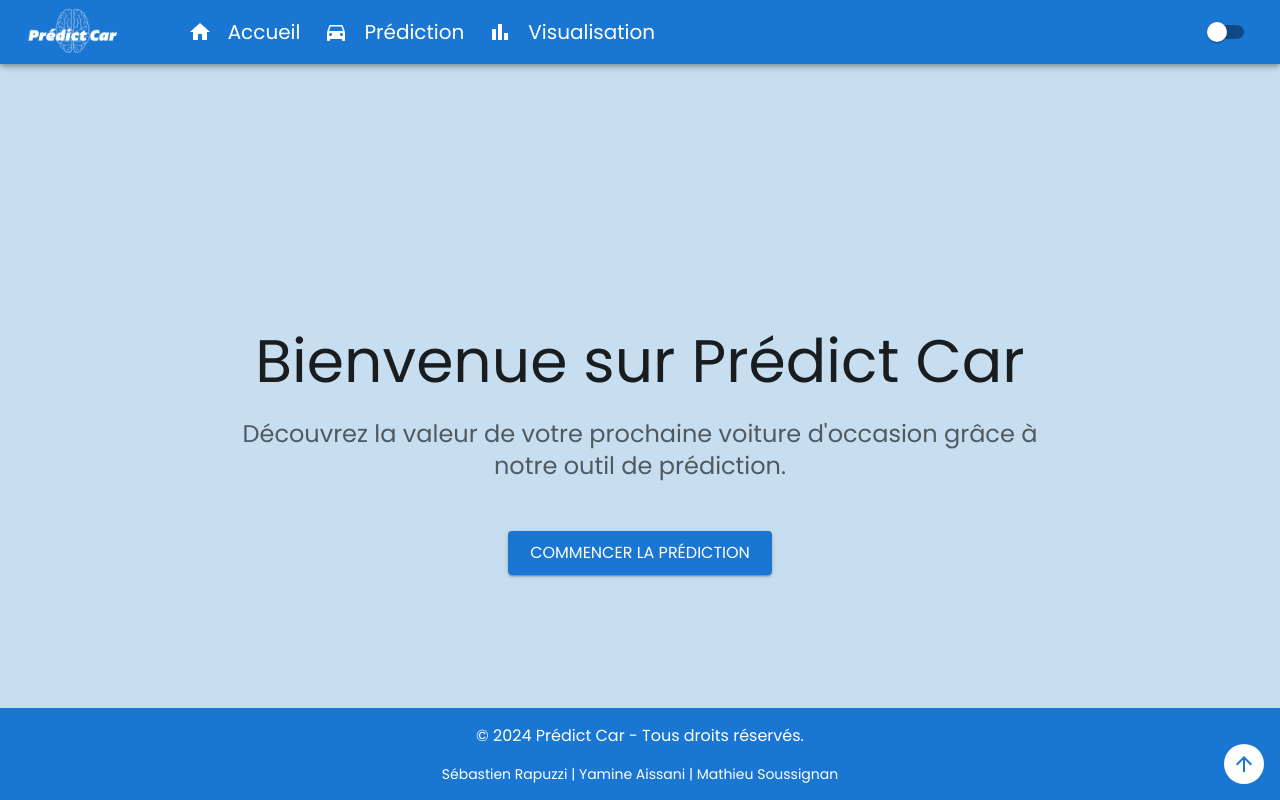
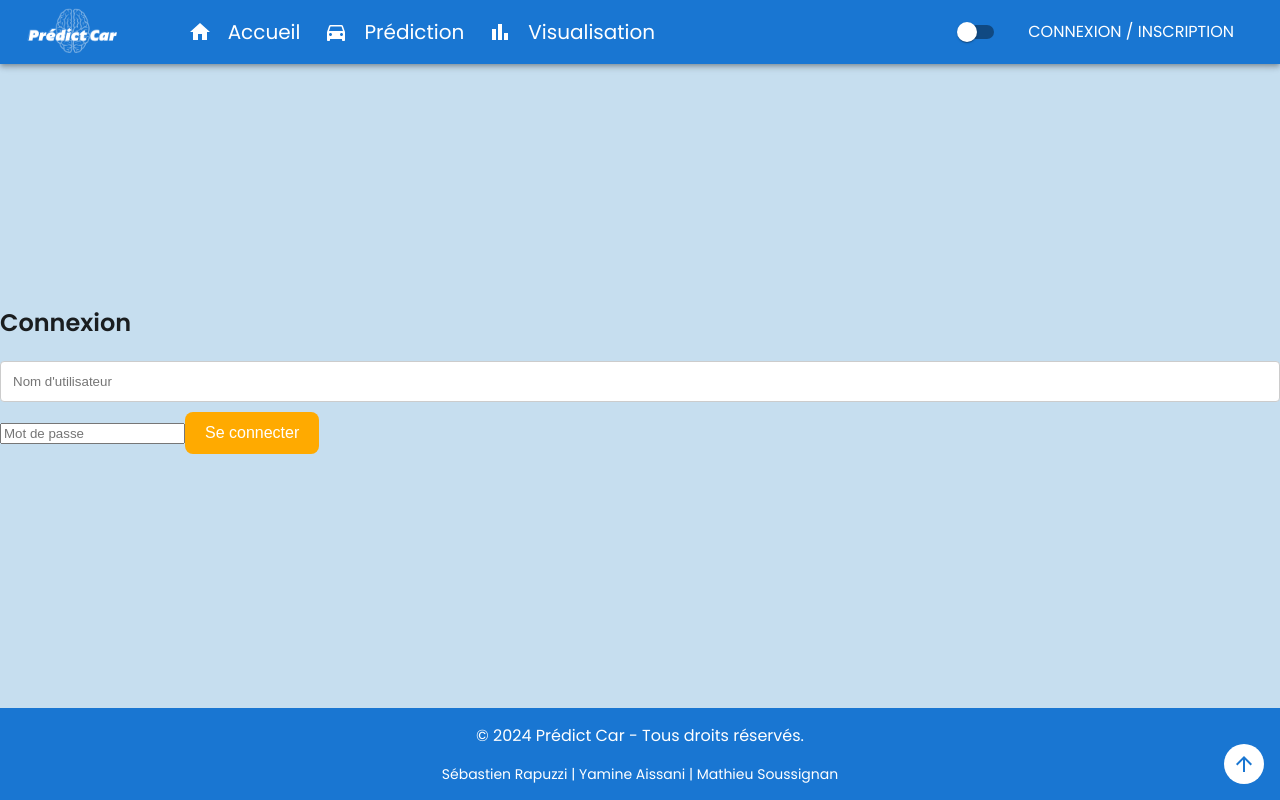
Before and after one commit to Mathieu-Soussignan/voiture_occasions_frontend, a React (Vite) app in the folder voiture-prediction/: page / in a window 1280 px wide. Built offline with nearby package versions, Linux system fonts and the light colour scheme.

Commit message:
Mise à jour du point d'entrée vers LoginPage et ajout de la gestion du statut de connexion dans NavBar

```diff
--- a/voiture-prediction/src/App.jsx
+++ b/voiture-prediction/src/App.jsx
@@ -1,7 +1,6 @@
 import { BrowserRouter as Router, Route, Routes, useLocation } from 'react-router-dom';
 import { AnimatePresence, motion } from 'framer-motion';
 import { useState } from 'react';
-import HomePage from './pages/HomePage';
 import NavBar from './pages/NavBar';
 import PredictionForm from './PredictionForm';
 import VisualizationPage from "./pages/VisualizationPage";
@@ -61,6 +60,32 @@ function App() {
         <AnimatePresence mode="wait">
           <Routes location={location} key={location.pathname}>
             <Route
+              path="/login"
+              element={
+                <motion.div
+                  initial={{ opacity: 0, x: -100 }}
+                  animate={{ opacity: 1, x: 0 }}
+                  exit={{ opacity: 0, x: 100 }}
+                  transition={{ duration: 0.5 }}
+                >
+                  <LoginPage />
+                </motion.div>
+              }
+            />
+            <Route
+              path="/register"
+              element={
+                <motion.div
+                  initial={{ opacity: 0, x: -100 }}
+                  animate={{ opacity: 1, x: 0 }}
+                  exit={{ opacity: 0, x: 100 }}
+                  transition={{ duration: 0.5 }}
+                >
+                  <RegisterPage />
+                </motion.div>
+              }
+            />
+            <Route
               path="/"
               element={
                 <motion.div
@@ -69,7 +94,7 @@ function App() {
                   exit={{ opacity: 0, x: 100 }}
                   transition={{ duration: 0.5 }}
                 >
-                  <HomePage />
+                  <LoginPage />
                 </motion.div>
               }
             />
@@ -99,32 +124,6 @@ function App() {
                 </motion.div>
               }
             />
-            <Route
-              path="/register"
-              element={
-                <motion.div
-                  initial={{ opacity: 0, x: -100 }}
-                  animate={{ opacity: 1, x: 0 }}
-                  exit={{ opacity: 0, x: 100 }}
-                  transition={{ duration: 0.5 }}
-                >
-                  <RegisterPage />
-                </motion.div>
-              }
-            />
-            <Route
-              path="/login"
-              element={
-                <motion.div
-                  initial={{ opacity: 0, x: -100 }}
-                  animate={{ opacity: 1, x: 0 }}
-                  exit={{ opacity: 0, x: 100 }}
-                  transition={{ duration: 0.5 }}
-                >
-                  <LoginPage />
-                </motion.div>
-              }
-            />
           </Routes>
         </AnimatePresence>
         <Footer />
--- a/voiture-prediction/src/pages/NavBar.jsx
+++ b/voiture-prediction/src/pages/NavBar.jsx
@@ -1,6 +1,7 @@
 import PropTypes from 'prop-types';
-import { AppBar, Toolbar, Typography, Switch, Box, IconButton } from '@mui/material';
-import { Link } from 'react-router-dom';
+import { AppBar, Toolbar, Typography, Switch, Box, IconButton, Button } from '@mui/material';
+import { Link, useNavigate } from 'react-router-dom';
+import { useState, useEffect } from 'react';
 import logo from '../assets/logo.png';
 import HomeIcon from '@mui/icons-material/Home';
 import DirectionsCarIcon from '@mui/icons-material/DirectionsCar';
@@ -8,6 +9,21 @@ import BarChartIcon from '@mui/icons-material/BarChart';
 import ArrowUpwardIcon from '@mui/icons-material/ArrowUpward';
 
 export default function NavBar({ darkMode, setDarkMode }) {
+  const [isLoggedIn, setIsLoggedIn] = useState(false);
+  const navigate = useNavigate();
+
+  // Vérifier si l'utilisateur est connecté
+  useEffect(() => {
+    const token = localStorage.getItem('token');
+    setIsLoggedIn(!!token);
+  }, []);
+
+  const handleLogout = () => {
+    localStorage.removeItem('token');
+    setIsLoggedIn(false);
+    navigate('/login');
+  };
+
   return (
     <AppBar position="static">
       <Toolbar>
@@ -43,6 +59,19 @@ export default function NavBar({ darkMode, setDarkMode }) {
           onChange={() => setDarkMode(!darkMode)}
           color="default"
         />
+
+        {/* Bouton Connexion/Déconnexion */}
+        {isLoggedIn ? (
+          <Button color="inherit" onClick={handleLogout}>
+            Déconnexion
+          </Button>
+        ) : (
+          <Link to="/login" style={{ color: 'inherit', textDecoration: 'none' }}>
+            <Button color="inherit">
+              Connexion / Inscription
+            </Button>
+          </Link>
+        )}
       </Toolbar>
 
       {/* Bouton flottant pour "Retour en haut de la page" */}
```
